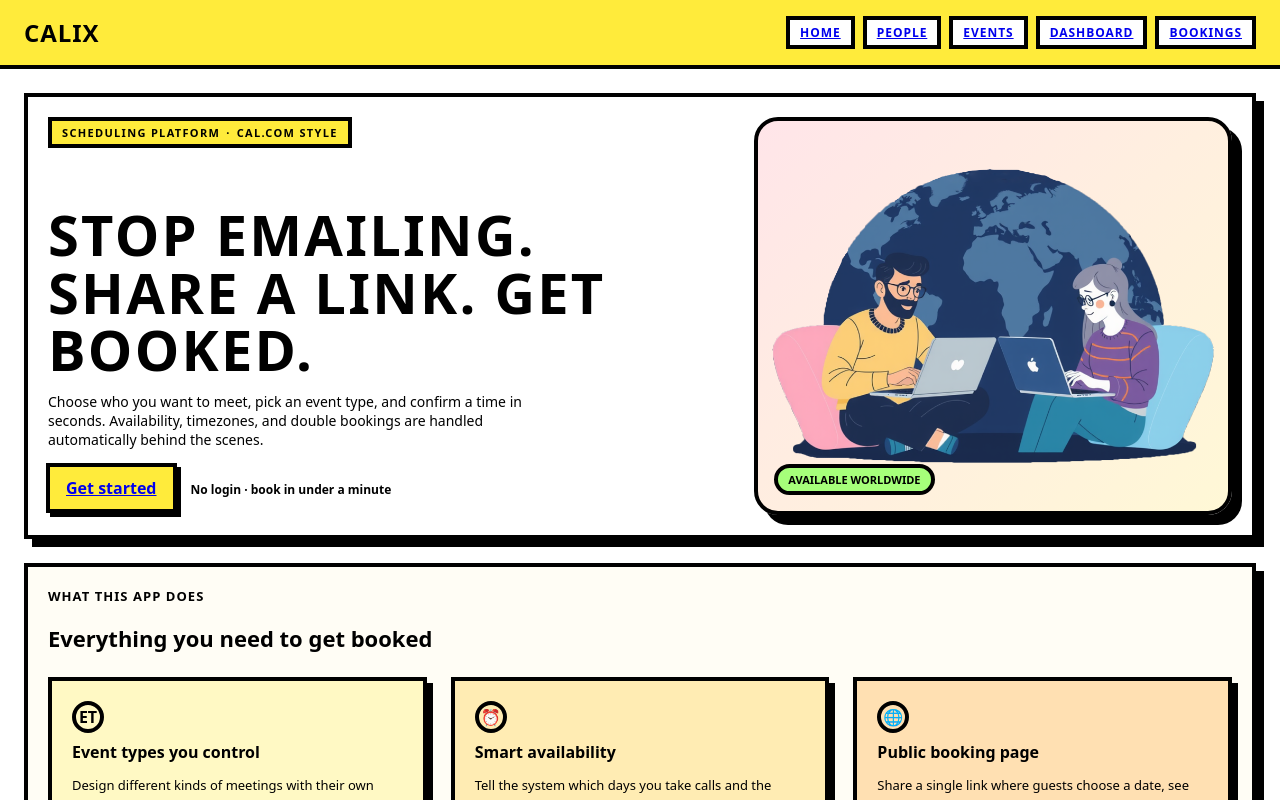
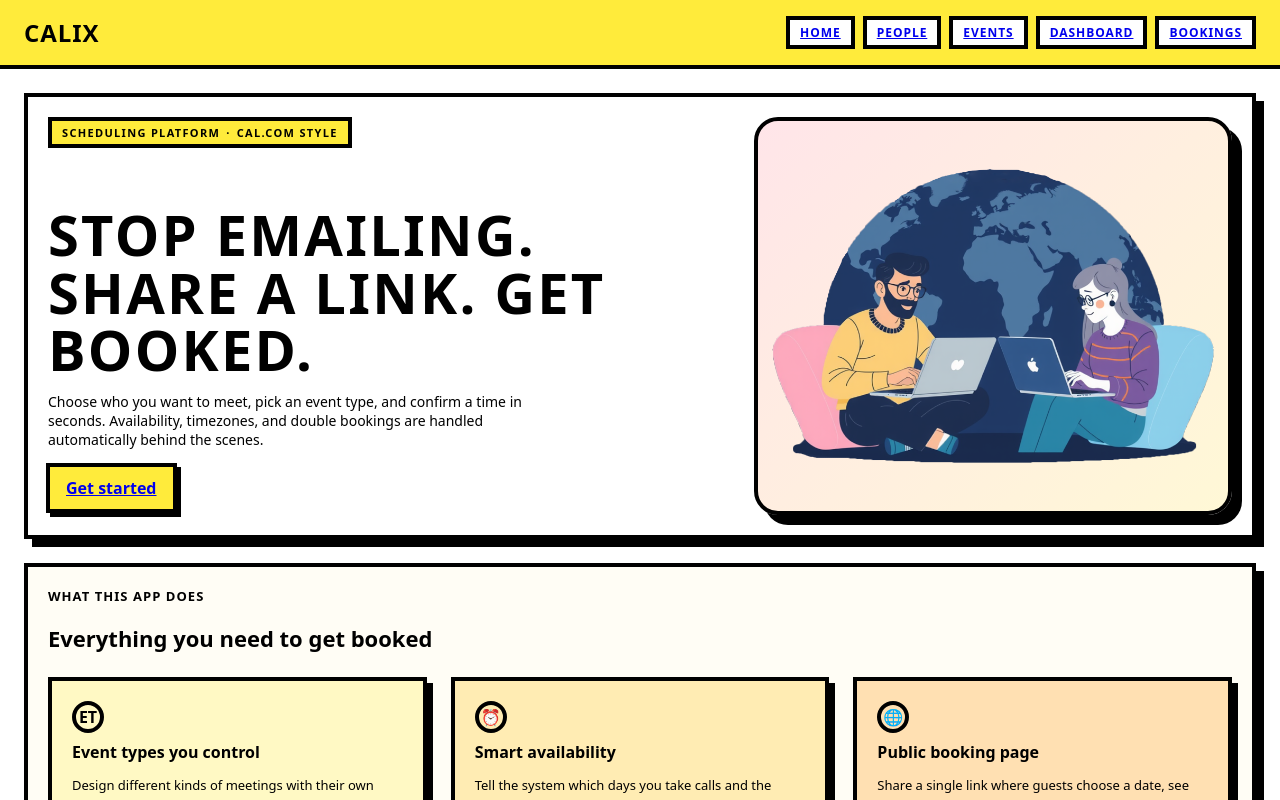
Before and after one commit to SrishtiSingh77/scaler, a Next.js app in the folder frontend/: page / in a window 1280 px wide. Shown: the top 800 px of the page. Built offline with nearby package versions, Linux system fonts and the light colour scheme.

Commit message:
refactor: update styles and layout on landing and events pages

```diff
--- a/frontend/app/events/page.tsx
+++ b/frontend/app/events/page.tsx
@@ -55,7 +55,7 @@ export default function EventsPage() {
           <div
             style={{
               display: "grid",
-              gridTemplateColumns: "repeat(auto-fit, minmax(260px, 1fr))",
+              gridTemplateColumns: "repeat(4, 1fr)",
               gap: 16,
               marginTop: 16,
             }}
--- a/frontend/app/page.tsx
+++ b/frontend/app/page.tsx
@@ -49,9 +49,9 @@ export default function LandingPage() {
               <Link href="/people" className="neo-button">
                 Get started
               </Link>
-              <span style={{ fontSize: 12, fontWeight: 600 }}>
+              {/* <span style={{ fontSize: 12, fontWeight: 600 }}>
                 No login · book in under a minute
-              </span>
+              </span> */}
             </div>
           </div>
 
@@ -63,7 +63,7 @@ export default function LandingPage() {
               style={{ objectFit: "contain" }}
               priority
             />
-            <div className="neo-hero-chip">Available worldwide</div>
+            {/* <div className="neo-hero-chip">Available worldwide</div> */}
           </div>
         </section>
       </main>
```
